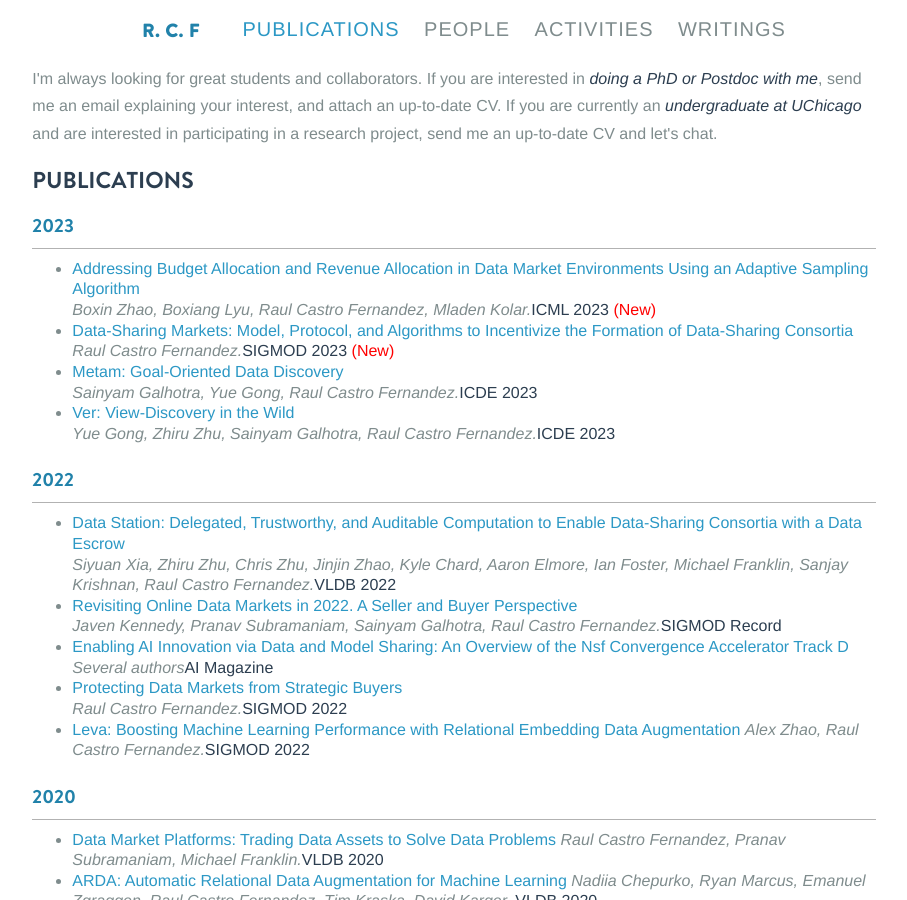
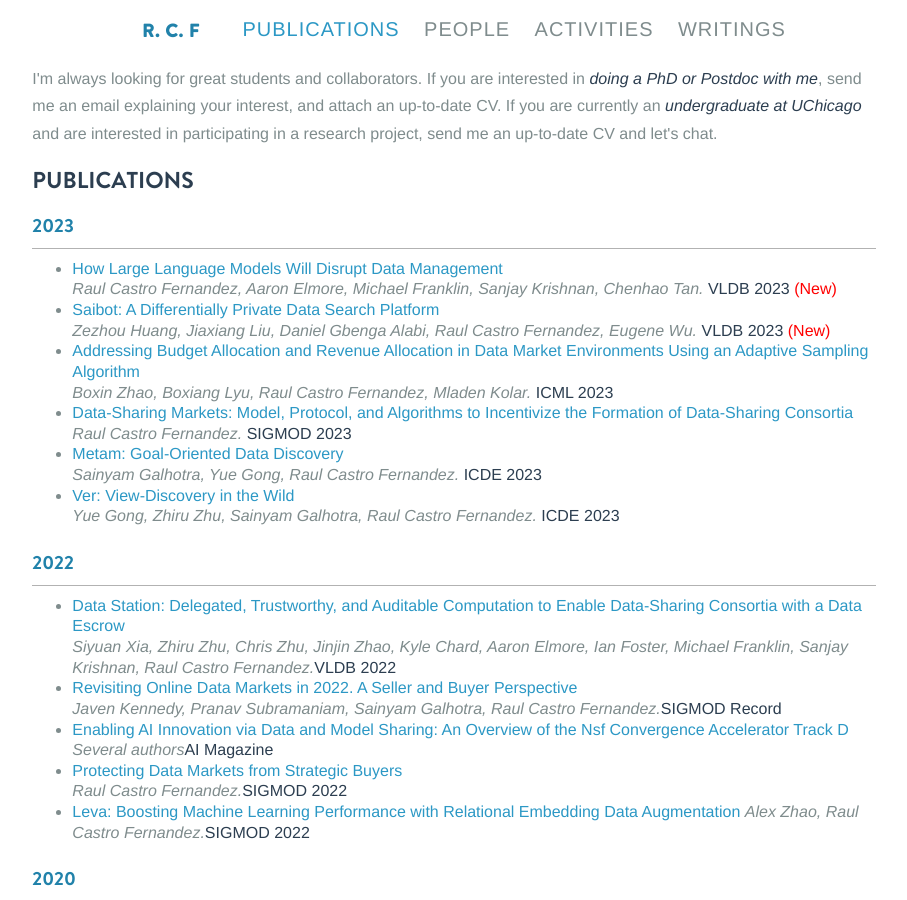
Before and after one commit to raulcf/raulcf.github.io, a Jekyll site: the page index.html, which Jekyll copies as it is, in a window 1280 px wide and 900 px high, scrolled down 414 px. Shown: the whole window, without its empty margins (186-1093 px from the left). Built offline with Jekyll 4.4.1, drawn with Linux system fonts in a browser that asks for light colours; some of the changed text lies outside the part shown.

Commit message:
new papers

```diff
--- a/index.html
+++ b/index.html
@@ -166,27 +166,42 @@ target="_blank">Comprehensive and Comprehensible Data Catalogs: The What, Who, W
                 <h5 class="date">2023</h5>
                 <ul>
                 <li class=".list-main-content">
+                <div><a href="./papers/llm_db_vision_vldb23-11.pdf"
+target="_blank">How Large Language Models Will Disrupt Data Management</a></p>
+<i>Raul Castro Fernandez, Aaron Elmore, Michael Franklin, Sanjay Krishnan,
+Chenhao Tan.</i> <span
+class='highlight'>VLDB 2023</span> <span style="color:red;">(New)</span></div>
+                </li>
+
+                <li class=".list-main-content">
+                <div><a href="./papers/saibot_vldb_2023.pdf"
+target="_blank">Saibot: A Differentially Private Data Search Platform</a></p>
+<i>Zezhou Huang, Jiaxiang Liu, Daniel Gbenga Alabi, Raul Castro Fernandez,
+Eugene Wu.</i> <span
+class='highlight'>VLDB 2023</span> <span style="color:red;">(New)</span></div>
+                </li>
+                <li class=".list-main-content">
                 <div><a href="https://arxiv.org/abs/2306.02543"
-target="_blank">Addressing Budget Allocation and Revenue Allocation in Data Market Environments Using an Adaptive Sampling Algorithm</a></p> <i>Boxin Zhao, Boxiang Lyu, Raul Castro Fernandez, Mladen Kolar.</i><span
-class='highlight'>ICML 2023</span> <span style="color:red;">(New)</span></div>
+target="_blank">Addressing Budget Allocation and Revenue Allocation in Data Market Environments Using an Adaptive Sampling Algorithm</a></p> <i>Boxin Zhao, Boxiang Lyu, Raul Castro Fernandez, Mladen Kolar. </i><span
+class='highlight'>ICML 2023</span> </div>
                 </li>
                 <li class=".list-main-content">
                 <div><a href="./papers/data-sharing-consortia-escrow.pdf"
-target="_blank">Data-Sharing Markets: Model, Protocol, and Algorithms to Incentivize the Formation of Data-Sharing Consortia</a></p> <i>Raul Castro Fernandez.</i><span
-class='highlight'>SIGMOD 2023</span> <span style="color:red;">(New)</span></div>
+target="_blank">Data-Sharing Markets: Model, Protocol, and Algorithms to Incentivize the Formation of Data-Sharing Consortia</a></p> <i>Raul Castro Fernandez. </i><span
+class='highlight'> SIGMOD 2023</span> </div>
                 </li>
 
                 <li class=".list-main-content">
                 <div><a href="./papers/metam.pdf"
 target="_blank">Metam: Goal-Oriented Data Discovery</a></p> <i>Sainyam Galhotra,
 Yue Gong, Raul Castro Fernandez.</i><span
-class='highlight'>ICDE 2023</span> <span style="color:red;"></span></div>
+class='highlight'> ICDE 2023</span> <span style="color:red;"></span></div>
                 </li>
                 <li class=".list-main-content">
                 <div><a href="./papers/ver.pdf"
 target="_blank">Ver: View-Discovery in the Wild</a></p> <i>Yue Gong, Zhiru Zhu,
 Sainyam Galhotra, Raul Castro Fernandez.</i><span
-class='highlight'>ICDE 2023</span> <span style="color:red;"></span></div>
+class='highlight'> ICDE 2023</span> <span style="color:red;"></span></div>
                 </li>
 
                 </ul>
@@ -419,7 +434,11 @@ Michael Stonebraker, Nan Tang. <span class='highlight'>VLDB'16</span></div>
                 <ul>
 
                 <li class=".list-main-content">
-                <div><a href="./papers/sigmod13-seep.pdf" target="_blank">Integrating Scale Out and Fault Tolerance in Stream Processing using Operator State Management</a> Raul Castro Fernandez, Matteo Migliavacca, Evangelia Kalyvianaki and Peter Pietzuch. <span class='highlight'>SIGMOD'13</span></div>
+                <div><a href="./papers/sigmod13-seep.pdf"
+target="_blank">Integrating Scale Out and Fault Tolerance in Stream Processing
+using Operator State Management</a> Raul Castro Fernandez, Matteo Migliavacca,
+Evangelia Kalyvianaki and Peter Pietzuch. <span
+class='highlight'>SIGMOD'13</span> <span style="color:red;">(SIGMOD'23 Test of Time Award)</span> </div>
                 </li>
 
                 <li class=".list-main-content">
@@ -622,6 +641,9 @@ Science (Spring'20, Spring'21)</a>
                     <p>SIGMOD'24 PC Member</p>
                     </li>
                     <li>
+                    <p>CIDR'24 PC Member</p>
+                    </li>
+                    <li>
                     <p>SIGMOD'23 PC Member</p>
                     </li>
                     <li>
```
Also changed, not shown: 2 other files.
